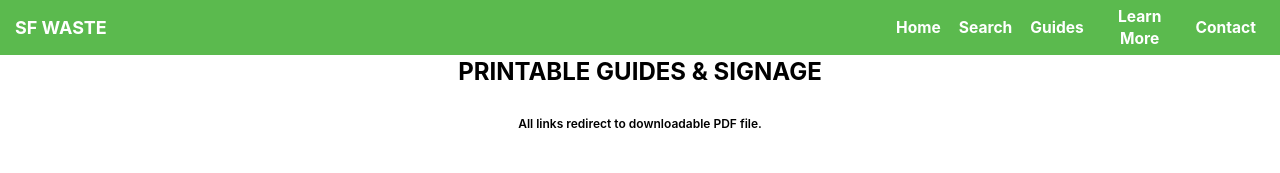
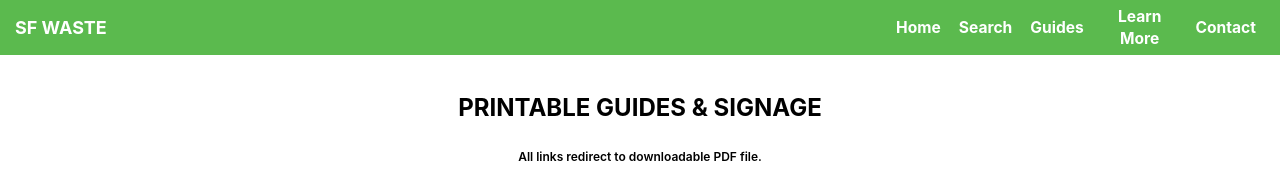
Before and after one commit to connorleavitt/sfwaste, a React (Create React App) app: page /guides in a window 1280 px wide. Shown: the top 173 px of the page. Built offline with nearby package versions, Linux system fonts and the light colour scheme.

Commit message:
Update guides title and subtitle styling

```diff
--- a/src/pages/Guides.js
+++ b/src/pages/Guides.js
@@ -3,7 +3,7 @@ import React from "react";
 export default function Guides() {
   return (
     <main className="main">
-      <h3 className="main-title">PRINTABLE GUIDES & SIGNAGE</h3>
+      <h3 className="main-title guides-title">PRINTABLE GUIDES & SIGNAGE</h3>
       <p className="main-subtext">
         All links redirect to downloadable PDF file.
       </p>
```
